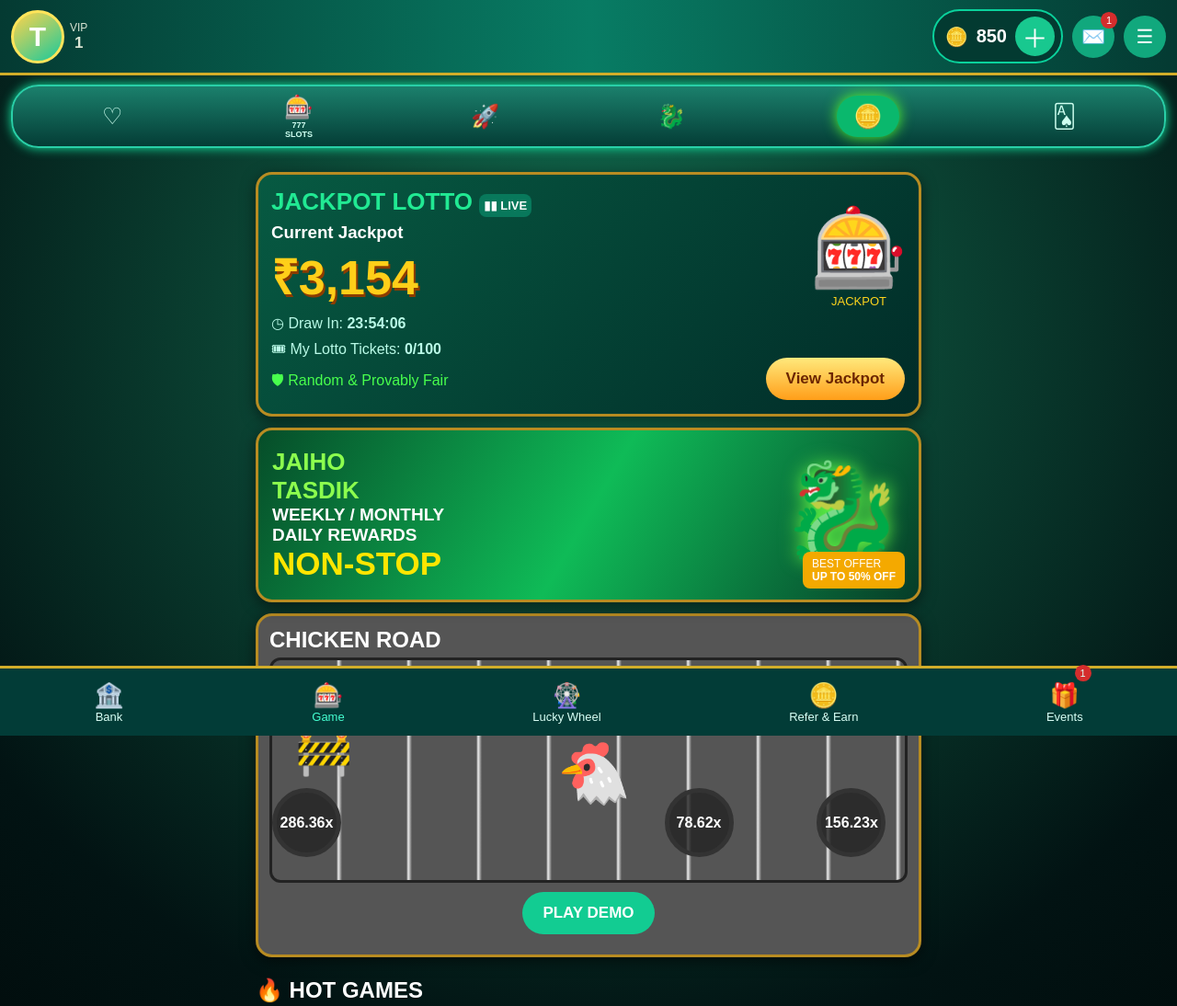
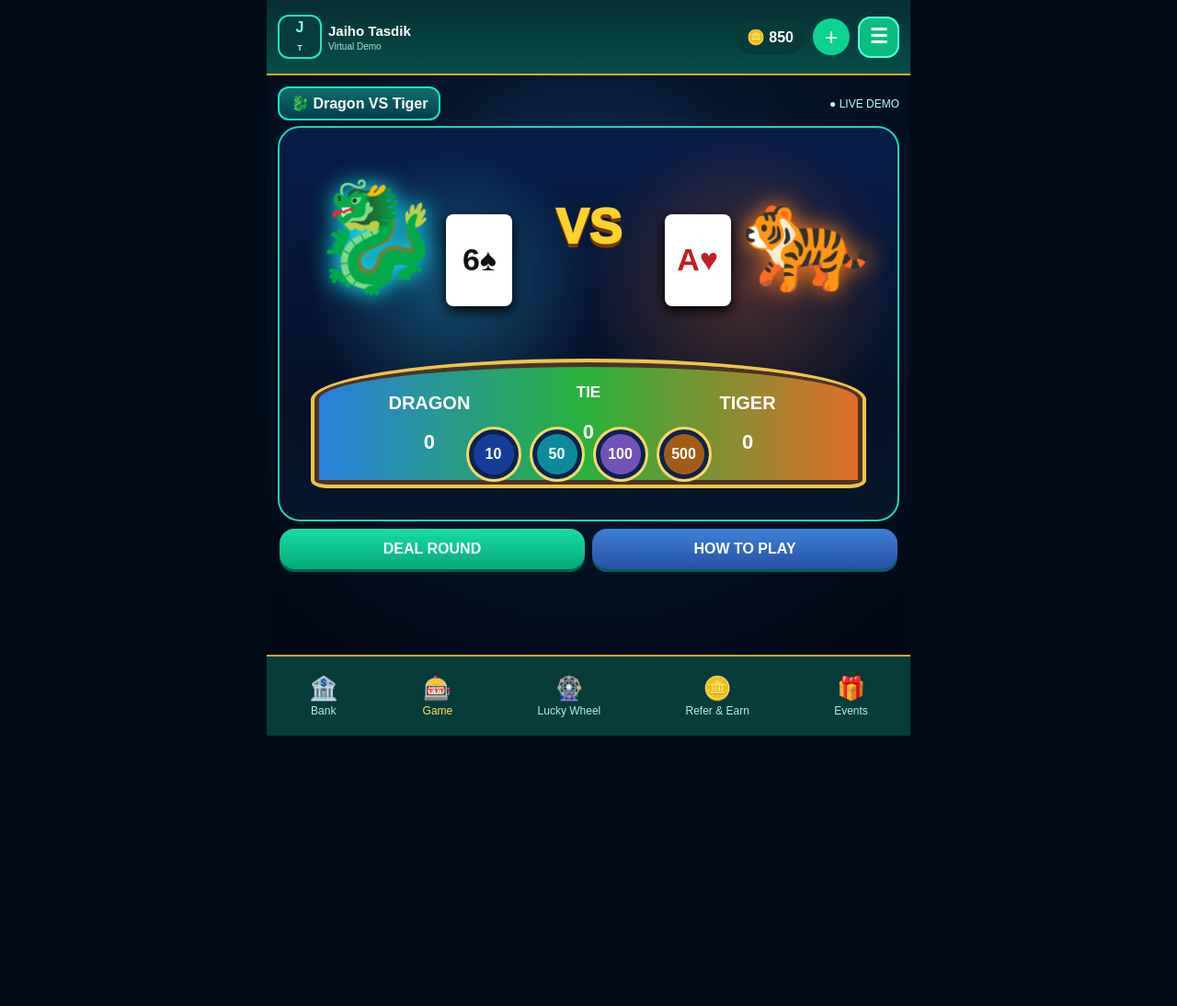
Before and after one commit to tasdikrahman13-jpg/Tasdikrahman12345, a plain HTML site: page index.html in a window 1280 px wide. Shown: the top 1094 px of the page at 92% size. After the commit the page ends 800 px from the top, so only its background shows below. Drawn offline with Linux system fonts and the light colour scheme.

Commit message:
Add files via upload
index.html

```diff
--- a/index.html
+++ b/index.html
@@ -1,93 +1,152 @@
-<!DOCTYPE html>
+<!doctype html>
 <html lang="en">
 <head>
-<meta charset="UTF-8">
+<meta charset="utf-8">
 <meta name="viewport" content="width=device-width,initial-scale=1,maximum-scale=1,user-scalable=no">
-<title>JAIHO TASDIK — Virtual Demo</title>
-<link rel="stylesheet" href="style.css">
+<title>Jaiho Tasdik — Dragon VS Tiger</title>
+<style>
+*{box-sizing:border-box;-webkit-tap-highlight-color:transparent}
+html,body{margin:0;background:#020b18;color:#fff;font-family:Arial,sans-serif;height:100%;overflow:hidden}
+button{font:inherit}
+.app{height:100vh;max-width:700px;margin:auto;position:relative;overflow:hidden;background:
+ radial-gradient(circle at 50% 35%,#123d72 0,#06162d 35%,#020915 80%);
+}
+.top{height:82px;padding:10px 12px;display:flex;align-items:center;gap:9px;background:linear-gradient(180deg,#062d32,#064f4b);border-bottom:2px solid #d5a72c}
+.brand{display:flex;align-items:center;gap:7px;flex:1}
+.logo{width:48px;height:48px;border-radius:12px;border:2px solid #20e8bd;background:#063b40;display:grid;place-items:center;font-weight:900;color:#8dffe8;line-height:.8}
+.logo small{font-size:9px}
+.title{font-weight:800;font-size:15px}.sub{font-size:10px;color:#9fe7dc;margin-top:3px}
+.icon{width:45px;height:45px;border:0;border-radius:14px;background:#09bd83;color:#fff;font-size:22px;font-weight:900;box-shadow:inset 0 0 0 2px #54ffd3}
+.coins{background:#063b39;border-radius:24px;padding:9px 12px;font-weight:800;white-space:nowrap}
+.plus{background:#0bd391;border:0;border-radius:50%;width:40px;height:40px;color:#fff;font-size:25px}
+.arena{height:calc(100vh - 82px - 88px);position:relative;overflow:hidden;padding-bottom:10px}
+.game-head{display:flex;justify-content:space-between;align-items:center;padding:12px 12px 6px}
+.game-name{background:linear-gradient(#0b6f6b,#043d50);border:2px solid #15e9bd;border-radius:12px;padding:7px 12px;font-weight:900}
+.status{font-size:12px;color:#b9fff0}
+.stage{position:relative;height:61%;min-height:430px;margin:0 12px;border:2px solid #1ed5b1;border-radius:24px;overflow:hidden;background:
+ radial-gradient(circle at 28% 40%,rgba(48,214,255,.3),transparent 28%),
+ radial-gradient(circle at 75% 40%,rgba(255,105,30,.28),transparent 30%),
+ linear-gradient(180deg,#061d49,#061127 70%,#06162b)}
+.dragon,.tiger{position:absolute;top:12%;font-size:115px;filter:drop-shadow(0 0 12px #18eaff)}
+.dragon{left:5%}.tiger{right:4%;filter:drop-shadow(0 0 12px #ff7c19)}
+.vs{position:absolute;top:25%;left:50%;transform:translate(-50%,-50%);font-size:54px;font-weight:1000;color:#ffd12d;text-shadow:0 4px #7b3900}
+.card{position:absolute;top:22%;width:72px;height:100px;border-radius:8px;background:#fff;color:#111;display:grid;place-items:center;font-size:34px;font-weight:900;box-shadow:0 5px 14px #000}
+.card.left{left:27%}.card.right{right:27%}
+.red{color:#c51c26}
+.history{position:absolute;top:45%;left:0;right:0;display:flex;justify-content:center;gap:5px}
+.ball{width:28px;height:28px;border-radius:50%;display:grid;place-items:center;font-weight:900;color:#fff;border:1px solid #fff8}
+.ball.d{background:#e98a19}.ball.t{background:#536bdc}
+.table{position:absolute;bottom:8%;left:5%;right:5%;height:33%;border-radius:55% 55% 20px 20px/35% 35% 10px 10px;background:linear-gradient(90deg,#287fe0,#28b23c 49%,#e36b28);border:4px solid #f0c34c;box-shadow:0 0 0 5px #4b3422 inset}
+.zone{position:absolute;top:20%;width:38%;height:60%;display:grid;place-items:center;text-align:center;font-size:20px;font-weight:900}.zone.d{left:2%}.zone.t{right:2%}.zone.tie{left:31%;width:38%;top:12%;font-size:17px}
+.score{font-size:22px;margin-top:5px}
+.betrow{position:absolute;bottom:2%;left:0;right:0;display:flex;justify-content:center;gap:9px}
+.chip{width:60px;height:60px;border-radius:50%;border:3px solid #f9d768;color:#fff;font-weight:900;background:#173d9a;box-shadow:inset 0 0 0 5px #0b234c}
+.chip:nth-child(2){background:#0d8b9e}.chip:nth-child(3){background:#7352b9}.chip:nth-child(4){background:#a35c18}.chip:active{transform:scale(.92)}
+.controls{padding:8px 14px 12px;display:flex;gap:8px}
+.action{flex:1;border:0;border-radius:16px;padding:13px 5px;background:linear-gradient(#19dca5,#06a878);color:#fff;font-weight:900;box-shadow:0 3px 0 #00634f}
+.action.alt{background:linear-gradient(#3f80d8,#2452a4)}
+.bottom{height:88px;position:absolute;bottom:0;left:0;right:0;background:#063c3a;border-top:2px solid #d5a72c;display:flex;justify-content:space-around;align-items:center}
+.nav{border:0;background:transparent;color:#a7f5e7;font-size:12px;display:flex;flex-direction:column;align-items:center;gap:3px}.nav b{font-size:25px}.nav.active{color:#ffe05a}
+.overlay{position:absolute;inset:0;background:rgba(0,0,0,.72);display:none;align-items:center;justify-content:center;padding:20px;z-index:20}
+.modal{width:100%;max-width:520px;border:3px solid #19e2b3;border-radius:24px;background:linear-gradient(#073d3d,#06252e);padding:20px;box-shadow:0 0 30px #00dba5}
+.modal h2{text-align:center;margin:0 0 15px;color:#ffd84a}
+.modal p{color:#d2fff6;line-height:1.5}.close{width:100%;border:0;border-radius:14px;padding:12px;background:#12c88f;color:#fff;font-weight:900}
+.toast{position:absolute;top:90px;left:50%;transform:translateX(-50%);background:#071d29;border:1px solid #19e2b3;border-radius:20px;padding:9px 15px;z-index:30;display:none}
+@media(max-height:700px){.stage{min-height:360px;height:58%}.dragon,.tiger{font-size:85px}.card{width:60px;height:82px;font-size:28px}.bottom{height:76px}.arena{height:calc(100vh - 82px - 76px)}}
+</style>
 </head>
 <body>
-<div id="splash">
-  <div class="splash-glow"></div>
-  <div class="logo3d"><span>JAIHO</span><strong>TASDIK</strong></div>
-  <div class="splash-sub">PLAY • PRACTICE • HAVE FUN</div>
-  <div class="loader"><div id="loadbar"></div></div>
-  <div id="loadtext">5%</div>
-  <small>VIRTUAL COINS ONLY</small>
-</div>
-
-<div id="app" class="hidden">
-  <header class="topbar">
-    <div class="profile" onclick="openModal('profileModal')">
-      <div class="avatar">T</div><div class="vip">VIP<br><b>1</b></div>
-    </div>
-    <div class="balance"><span>🪙</span><b id="balance">850</b><button onclick="addCoins()">＋</button></div>
-    <button class="icon" onclick="openModal('messagesModal')">✉️<i>1</i></button>
-    <button class="icon" onclick="openModal('settingsModal')">☰</button>
+<div class="app">
+  <header class="top">
+    <div class="brand"><div class="logo">J<br><small>T</small></div><div><div class="title">Jaiho Tasdik</div><div class="sub">Virtual Demo</div></div></div>
+    <div class="coins">🪙 <span id="balance">850</span></div>
+    <button class="plus" onclick="addCoins()">+</button>
+    <button class="icon" onclick="openModal('menu')">☰</button>
   </header>
 
-  <div class="category">
-    <button>♡</button><button>🎰<small>777<br>SLOTS</small></button><button>🚀</button>
-    <button>🐉</button><button class="active">🪙</button><button>🂡</button>
-  </div>
-
-  <main>
-    <section class="jackpot panel">
-      <div>
-        <h1>JACKPOT LOTTO <span>▮▮ LIVE</span></h1>
-        <h3>Current Jackpot</h3>
-        <div class="money">₹3,154</div>
-        <p>◷ Draw In: <b id="timer">23:54:11</b></p>
-        <p>🎟 My Lotto Tickets: <b>0/100</b></p>
-        <p class="fair">🛡 Random &amp; Provably Fair</p>
+  <main class="arena">
+    <div class="game-head"><div class="game-name">🐉 Dragon VS Tiger</div><div class="status">● LIVE DEMO</div></div>
+    <section class="stage">
+      <div class="dragon">🐉</div><div class="tiger">🐅</div><div class="vs">VS</div>
+      <div class="card left" id="dragonCard">6♠</div>
+      <div class="card right red" id="tigerCard">A♥</div>
+      <div class="history" id="history"></div>
+      <div class="table">
+        <div class="zone d">DRAGON<div class="score" id="dscore">0</div></div>
+        <div class="zone tie">TIE<div class="score" id="ties">0</div></div>
+        <div class="zone t">TIGER<div class="score" id="tscore">0</div></div>
+        <div class="betrow">
+          <button class="chip" onclick="bet('dragon',10)">10</button>
+          <button class="chip" onclick="bet('tiger',50)">50</button>
+          <button class="chip" onclick="bet('tie',100)">100</button>
+          <button class="chip" onclick="bet('dragon',500)">500</button>
+        </div>
       </div>
-      <div class="slot-art">🎰<small>JACKPOT</small></div>
-      <button class="goldbtn" onclick="demoMessage('Jackpot is a virtual demo.')">View Jackpot</button>
     </section>
-
-    <section class="promo panel">
-      <div class="promo-text">
-        <b>JAIHO<br>TASDIK</b>
-        <strong>WEEKLY / MONTHLY<br>DAILY REWARDS</strong>
-        <em>NON-STOP</em>
-      </div>
-      <div class="dragon">🐉</div>
-      <div class="offer">BEST OFFER<br><b>UP TO 50% OFF</b></div>
-    </section>
-
-    <section class="road panel">
-      <h2>CHICKEN ROAD</h2>
-      <div class="roadway">
-        <div class="barrier">🚧</div>
-        <div class="chicken">🐔</div>
-        <div class="mult">78.62x</div><div class="mult">156.23x</div><div class="mult">286.36x</div>
-      </div>
-      <button class="playbtn" onclick="playChicken()">PLAY DEMO</button>
-    </section>
-
-    <h2 class="section-title">🔥 HOT GAMES</h2>
-    <section class="games">
-      <article class="game"><div class="gamepic chickenpic">🐔</div><h3>Chicken Road</h3><button onclick="playChicken()">Play</button></article>
-      <article class="game"><div class="gamepic dragonpic">🐉 🐯</div><h3>Dragon VS Tiger</h3><button onclick="demoMessage('Dragon VS Tiger demo opened.')">Play</button></article>
-      <article class="game"><div class="gamepic ludo">🎲</div><h3>Ludo</h3><button onclick="demoMessage('Ludo demo opened.')">Play</button></article>
-      <article class="game"><div class="gamepic slots">7️⃣7️⃣7️⃣</div><h3>777 Slots</h3><button onclick="demoMessage('777 Slots demo opened.')">Play</button></article>
-    </section>
+    <div class="controls">
+      <button class="action" onclick="deal()">DEAL ROUND</button>
+      <button class="action alt" onclick="openModal('help')">HOW TO PLAY</button>
+    </div>
   </main>
 
   <nav class="bottom">
-    <button onclick="demoMessage('Bank — virtual balance only.')">🏦<span>Bank</span></button>
-    <button class="selected" onclick="scrollTo({top:0,behavior:'smooth'})">🎰<span>Game</span></button>
-    <button onclick="demoMessage('Lucky Wheel demo')">🎡<span>Lucky Wheel</span></button>
-    <button onclick="demoMessage('Referral demo')">🪙<span>Refer &amp; Earn</span></button>
-    <button onclick="openModal('eventsModal')">🎁<span>Events</span><i>1</i></button>
+    <button class="nav" onclick="openModal('bank')"><b>🏦</b>Bank</button>
+    <button class="nav active" onclick="deal()"><b>🎰</b>Game</button>
+    <button class="nav" onclick="openModal('wheel')"><b>🎡</b>Lucky Wheel</button>
+    <button class="nav" onclick="openModal('refer')"><b>🪙</b>Refer & Earn</button>
+    <button class="nav" onclick="openModal('events')"><b>🎁</b>Events</button>
   </nav>
+
+  <div class="toast" id="toast"></div>
+  <div class="overlay" id="overlay" onclick="if(event.target===this)closeModal()">
+    <div class="modal"><h2 id="modalTitle"></h2><div id="modalBody"></div><button class="close" onclick="closeModal()">TAP TO CLOSE</button></div>
+  </div>
 </div>
 
-<div class="modal" id="profileModal"><div class="modalbox"><button class="close" onclick="closeModal('profileModal')">×</button><div class="bigavatar">T</div><h2>Tasdik</h2><p>VIP 1 • Virtual Player</p><p>Balance: <b id="profileBalance">850</b> coins</p></div></div>
-<div class="modal" id="messagesModal"><div class="modalbox"><button class="close" onclick="closeModal('messagesModal')">×</button><h2>Messages</h2><p>🎁 Welcome to JAIHO TASDIK!</p><p>All balances and rewards are virtual.</p></div></div>
-<div class="modal" id="eventsModal"><div class="modalbox"><button class="close" onclick="closeModal('eventsModal')">×</button><h2>🎁 Events</h2><div class="event">Daily Login Bonus <b>+50</b></div><div class="event">Lucky Wheel Demo <b>Try</b></div><div class="event">Weekly Reward <b>+100</b></div></div></div>
-<div class="modal" id="settingsModal"><div class="modalbox"><button class="close" onclick="closeModal('settingsModal')">×</button><h2>⚙️ Settings</h2><label>🔊 Sound <input type="checkbox" checked></label><label>🎵 Music <input type="checkbox" checked></label><p>Language: English</p><p>Version: 1.0 Demo</p></div></div>
-<div id="toast"></div>
-<script src="script.js"></script>
+<script>
+let balance=850, betSide=null, betAmount=0, d=0,t=0,tie=0;
+const suits=['♠','♥','♦','♣'];
+function toast(x){let e=document.getElementById('toast');e.textContent=x;e.style.display='block';clearTimeout(window.tt);window.tt=setTimeout(()=>e.style.display='none',1800)}
+function addCoins(){balance+=100;document.getElementById('balance').textContent=balance;toast('+100 virtual coins')}
+function bet(side,amount){
+  if(balance<amount){toast('Not enough virtual coins');return}
+  betSide=side;betAmount=amount;toast('Bet selected: '+side.toUpperCase()+' '+amount+' virtual coins');
+}
+function card(){return {n:Math.floor(Math.random()*13)+1,s:suits[Math.floor(Math.random()*4)]}}
+function label(c){return (c.n===1?'A':c.n===11?'J':c.n===12?'Q':c.n===13?'K':c.n)+c.s}
+function deal(){
+  if(betSide){balance-=betAmount}
+  const a=card(),b=card();let av=a.n===1?14:a.n,bv=b.n===1?14:b.n;
+  document.getElementById('dragonCard').textContent=label(a);
+  document.getElementById('tigerCard').textContent=label(b);
+  document.getElementById('tigerCard').className='card right '+(['♥','♦'].includes(b.s)?'red':'');
+  let result=av>bv?'dragon':bv>av?'tiger':'tie';
+  if(result==='dragon')d++;else if(result==='tiger')t++;else tie++;
+  document.getElementById('dscore').textContent=d;document.getElementById('tscore').textContent=t;document.getElementById('ties').textContent=tie;
+  if(betSide){
+    if(betSide===result){balance+=betAmount*2;toast('You won '+(betAmount*2)+' virtual coins!')}
+    else toast('Round lost — virtual coins only');
+  }
+  betSide=null;betAmount=0;document.getElementById('balance').textContent=balance;
+  const x=document.createElement('div');x.className='ball '+(result==='dragon'?'d':'t');x.textContent=result==='dragon'?'D':result==='tiger'?'T':'=';
+  document.getElementById('history').appendChild(x);
+  if(document.getElementById('history').children.length>10)document.getElementById('history').firstChild.remove();
+}
+function openModal(type){
+ const data={
+  help:['How to Play','Choose a virtual-coin chip, select Dragon, Tiger or Tie, then press DEAL ROUND. Two cards are drawn and the higher value wins. Aces are high. This is a play-money demo; there are no deposits, withdrawals or real-money prizes.'],
+  bank:['Bank','Virtual demo balance: '+balance+' coins.<br><br>Use the + button to add 100 practice coins.'],
+  wheel:['Lucky Wheel','Practice feature coming soon.'],
+  refer:['Refer & Earn','Referral screen for the demo. No cash rewards are enabled.'],
+  events:['Events','Demo events: Daily Practice • Dragon VS Tiger • 777 Slots • Ludo.'],
+  menu:['Jaiho Tasdik','Game Menu<br><br>Profile • Settings • Help • Responsible Play']
+ };
+ document.getElementById('modalTitle').textContent=data[type][0];
+ document.getElementById('modalBody').innerHTML='<p>'+data[type][1]+'</p>';
+ document.getElementById('overlay').style.display='flex';
+}
+function closeModal(){document.getElementById('overlay').style.display='none'}
+setTimeout(()=>toast('Welcome to Jaiho Tasdik'),700);
+</script>
 </body>
 </html>
```
Also changed, not shown: README.txt.
